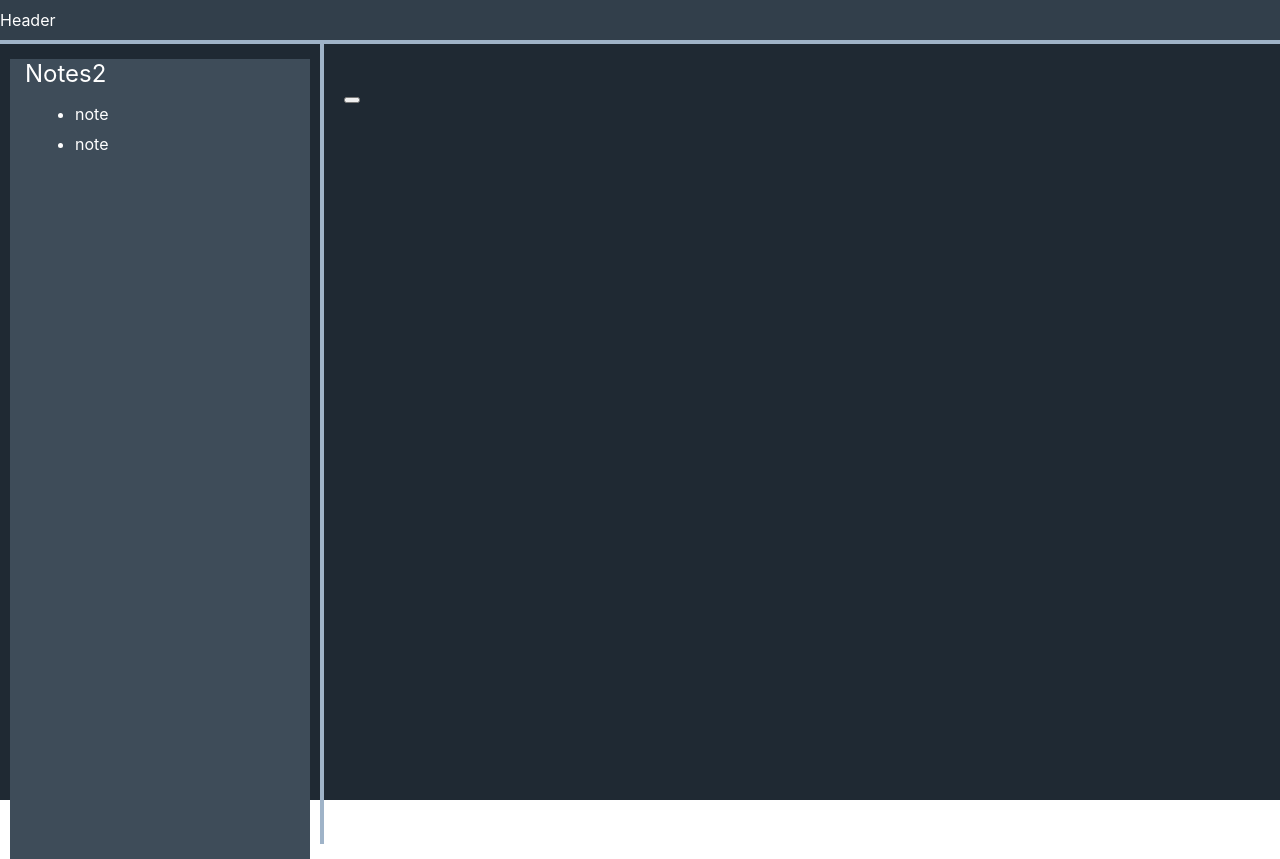
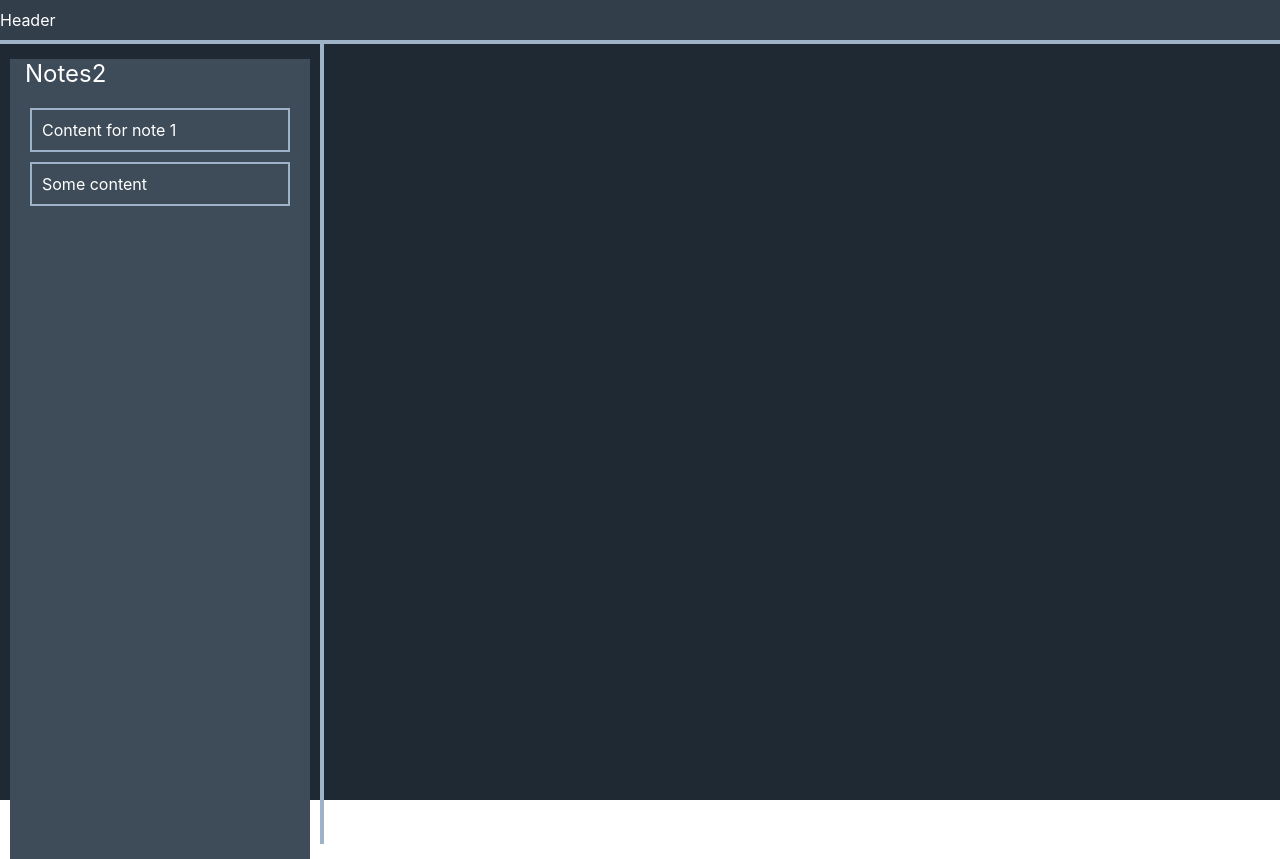
Before and after one commit to frasersamsonstudent/pathfinding-visualiser, a React (Create React App) app in the folder note-taking-app/: page / in a window 1280 px wide. Built offline with nearby package versions, Linux system fonts and the light colour scheme.

Commit message:
Added openable notes to side panel

```diff
--- a/note-taking-app/src/Components/App.css
+++ b/note-taking-app/src/Components/App.css
@@ -11,24 +11,7 @@
 
 .mainContent {
     display: flex;
-    height: 100%
-}
-
-.sidePanel {
-    width: 300px;
-    background-color: #3E4C59;
     height: 100%;
-    margin: 15px 10px 15px 10px;
-}
-
-.sidePanel .title {
-    font-size: 150%;
-    margin: 10px 0 0 15px;
-}
-
-.sidePanel .panelItem {
-    font-size: 100%;
-    margin: 10px 0 0 25px;
 }
 
 .editorContainer {
--- a/note-taking-app/src/Components/App.js
+++ b/note-taking-app/src/Components/App.js
@@ -3,12 +3,33 @@ import React, {useEffect, useState} from 'react';
 import NoteEditor from './NoteEditor';
 import SidePanel from './SidePanel';
 
+
+class Note {
+  constructor(noteTitle, noteText) {
+    this.title = noteTitle;
+    this.text = noteText;
+  }
+};
+
 export default function App() {
   const [notes, setNotes] = useState([]);
+  const [activeNote, setActiveNote] = useState(null)
+  const [activeNoteIndex, setActiveNoteIndex] = useState(null);
 
   const readNotes = () => {
-    setNotes(['text1', 'text2']);
+    setNotes([
+      new Note('Note 1', 'Content for note 1'),
+      new Note('Note 2', 'Some content')
+    ]);
   }
+
+  // Sets the note at index to be the active note, if index is valid
+  const setNoteAtIndexToActive = (index) => {
+    if(notes.length > 0 && index >= 0 && index < notes.length && notes[index] !== activeNote) {
+      setActiveNote(notes[index]);
+      setActiveNoteIndex(index);
+    };
+  };
 
   useEffect(readNotes, []);
 
@@ -18,12 +39,18 @@ export default function App() {
 
       <div className="mainContent">
         <div>
-            <SidePanel notes={notes} />
+            <SidePanel
+              notes={notes}
+              setNoteAtIndexToActive={setNoteAtIndexToActive}
+              activeNoteIndex={activeNoteIndex}
+            />
         </div>
 
         <div className="divider"></div>
         <div className="editorContainer">
-          <NoteEditor />
+          <NoteEditor
+            activeNote={activeNote}
+          />
         </div>
       </div>
     </div>
--- a/note-taking-app/src/Components/NoteEditor.js
+++ b/note-taking-app/src/Components/NoteEditor.js
@@ -1,21 +1,29 @@
 import React, {useState} from 'react';
 import {Editor, EditorState, ContentState} from 'draft-js';
+import './NoteEditor.css'
 
-export default function NoteEditor() {
+export default function NoteEditor(props) {
     const [editorState, setEditorState] = useState(
         () => EditorState.createEmpty()
     );
+    const [currentNote, setCurrentNote] = useState(null);
 
+    const getContextForNote = (note) => {
+        return EditorState.createWithContent(
+            ContentState.createFromText(note.text)
+        );
+    }
     const openNote = (note) => {
         setEditorState(
-            () => EditorState.createWithContent(
-                ContentState.createFromText(note.text)
-            )
-        )
+            getContextForNote(note)
+        );
     }
 
-
-
+    // Open note supplied by props
+    if(props.activeNote !== currentNote) {
+        setCurrentNote(props.activeNote);
+        openNote(props.activeNote);
+    };
 
 
     return (
@@ -24,13 +32,6 @@ export default function NoteEditor() {
                 editorState = {editorState}
                 onChange    = {setEditorState}
             />
-            <button
-                onClick= {
-                    () => {
-                        openNote({'text': 'Note content'})
-                    }
-                }
-            />
         </div>
     )
 }
--- /dev/null
+++ b/note-taking-app/src/Components/SidePanel.css
@@ -0,0 +1,33 @@
+.sidePanel {
+    width: 300px;
+    background-color: #3E4C59;
+    height: 100%;
+    margin: 15px 10px 15px 10px;
+}
+
+.sidePanel .title {
+    font-size: 150%;
+    margin: 10px 0 0 15px;
+}
+
+.panelItemList {
+    display: flex;
+    align-items: center;
+    flex-wrap: wrap;
+    list-style-type: none;
+    margin: 10px;
+    padding: 10px;
+}
+
+.panelItem {
+    font-size: 100%;
+    width: 100%;
+    margin-bottom: 10px;
+    border: 2px solid #9FB3C8;
+    padding: 10px;
+    cursor: pointer;
+}
+
+.activeNote {
+    font-weight: bold;
+}
--- a/note-taking-app/src/Components/SidePanel.js
+++ b/note-taking-app/src/Components/SidePanel.js
@@ -1,12 +1,24 @@
 import React from 'react'
+import './SidePanel.css'
 
 export default function SidePanel(props) {
     const notes = []
     if(props.notes) {
         props.notes.forEach(
-            (note) => {
+            (note, index) => {
+                let activeOrInactiveClass = '';
+                if(props.activeNoteIndex !== undefined) {
+                    activeOrInactiveClass = props.activeNoteIndex === index ? ' activeNote' : ' inactiveNote';
+                };
+
                 notes.push(
-                    <li className="panelItem">note</li>
+                    <li
+                        key={index}
+                        className = {"panelItem" + activeOrInactiveClass}
+                        onClick = {props.setNoteAtIndexToActive ? () => {props.setNoteAtIndexToActive(index)} : undefined}
+                    >
+                        {note.text}
+                    </li>
                 )
             }
         )
@@ -15,11 +27,10 @@ export default function SidePanel(props) {
     return (
         <div className="sidePanel">
             <div className="title">Notes2</div>
-            <ul>
+
+            <ul className="panelItemList">
                 {notes}
             </ul>
-
-
         </div>
     )
 }
```
Also changed, not shown: note-taking-app/src/Components/NoteEditor.css (added).
